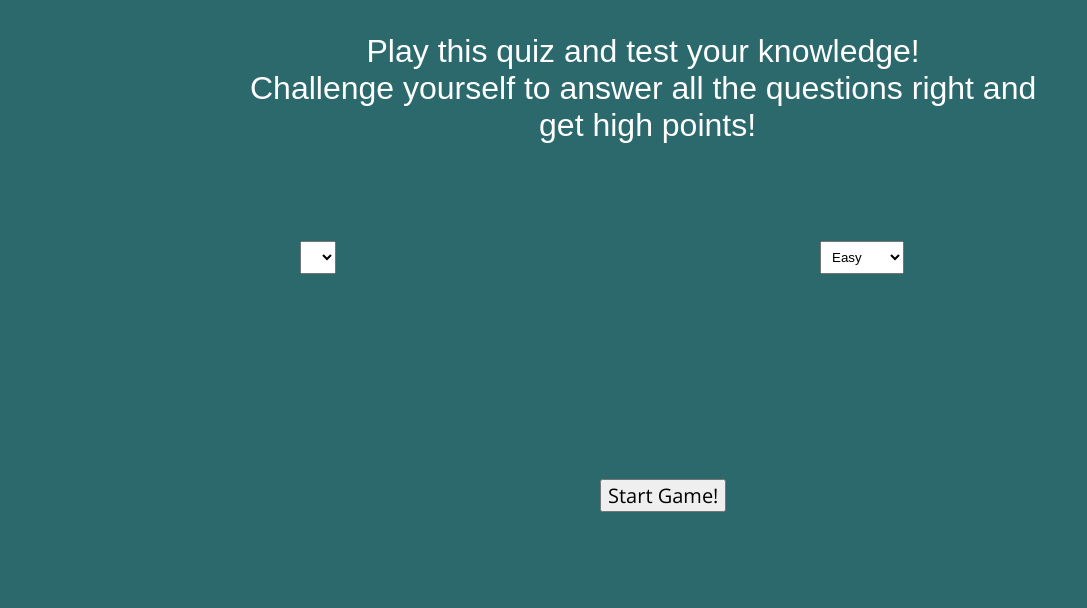
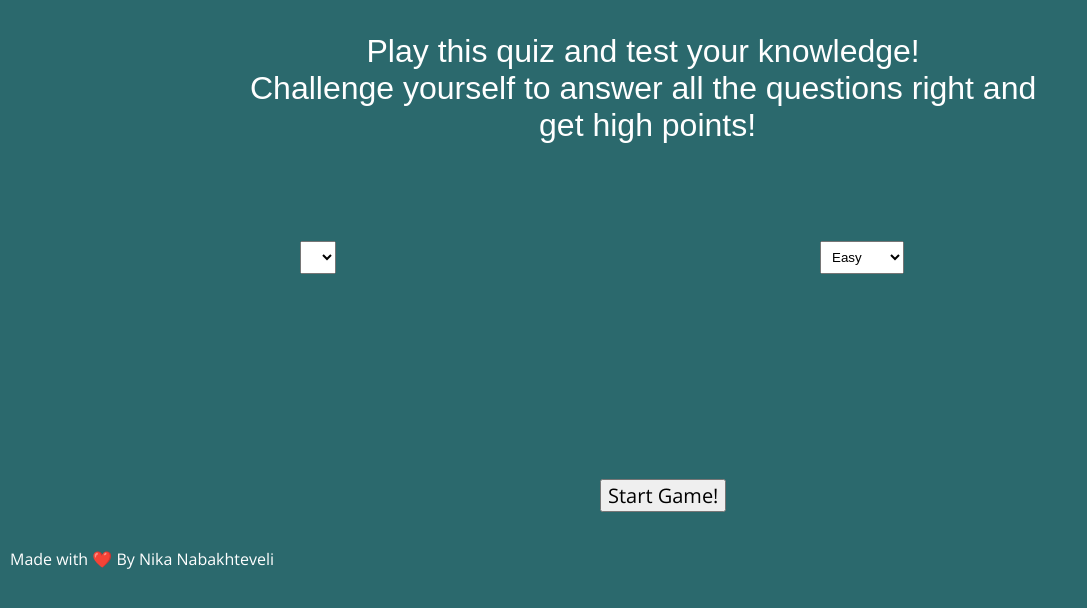
Before and after one commit to nNabakhteveli/quiz-app, a plain HTML site: page index.html in a window 1280 px wide. Shown: the part 54-662 px from the top of the page, without its empty margins (0-1087 px from the left). Drawn offline with nearby package versions, Linux system fonts and the light colour scheme; no server answers; a web font is replaced by a local one.

Commit message:
Adding credit to main page

```diff
--- a/components/showupQuiz.js
+++ b/components/showupQuiz.js
@@ -4,9 +4,13 @@ const question_text = document.getElementById('question-text');
 
 
 export default function styleHTML() {
+    // Make quiz appear
     quiz_container.style.visibility = 'visible';
+    question_text.style.visibility = 'visible';
+
+    // Hide first page after starting the game
     document.getElementById('twitter-share').style.visibility = 'hidden';
-    question_text.style.visibility = 'visible';
+    document.getElementById('credit').style.visibility = 'hidden';
     input_container.style.visibility = 'hidden';
     document.getElementById('endgame-div').style.visibility = 'hidden';
     document.getElementById('play-again-button').style.visibility = 'hidden';
--- a/index.html
+++ b/index.html
@@ -61,6 +61,8 @@ get high points!</pre>
         <button id="twitter-share"><i class="fab fa-twitter"><span class='text-with-twitter-icon'> Share</span></i></button>
     </div>
 
+    <p id="credit">Made with ❤️ By <a href="https://github.com/nNabakhteveli" target="_blank" style="text-decoration: none; color: white;">Nika Nabakhteveli</a></p>
+
 <script src="./script.js" type="module"></script>
 <script src="./components/gettingData.js" type="module"></script>
 <script src="./components/handleAnswers.js" type='module'></script>
--- a/style.css
+++ b/style.css
@@ -207,3 +207,9 @@ html, body {
 .text-with-twitter-icon {
     font-family: 'Open Sans', sans-serif;
 }
+
+#credit {
+    font-family: 'Open Sans', sans-serif;
+    color: white;
+    margin-left: 10px;
+}
```
